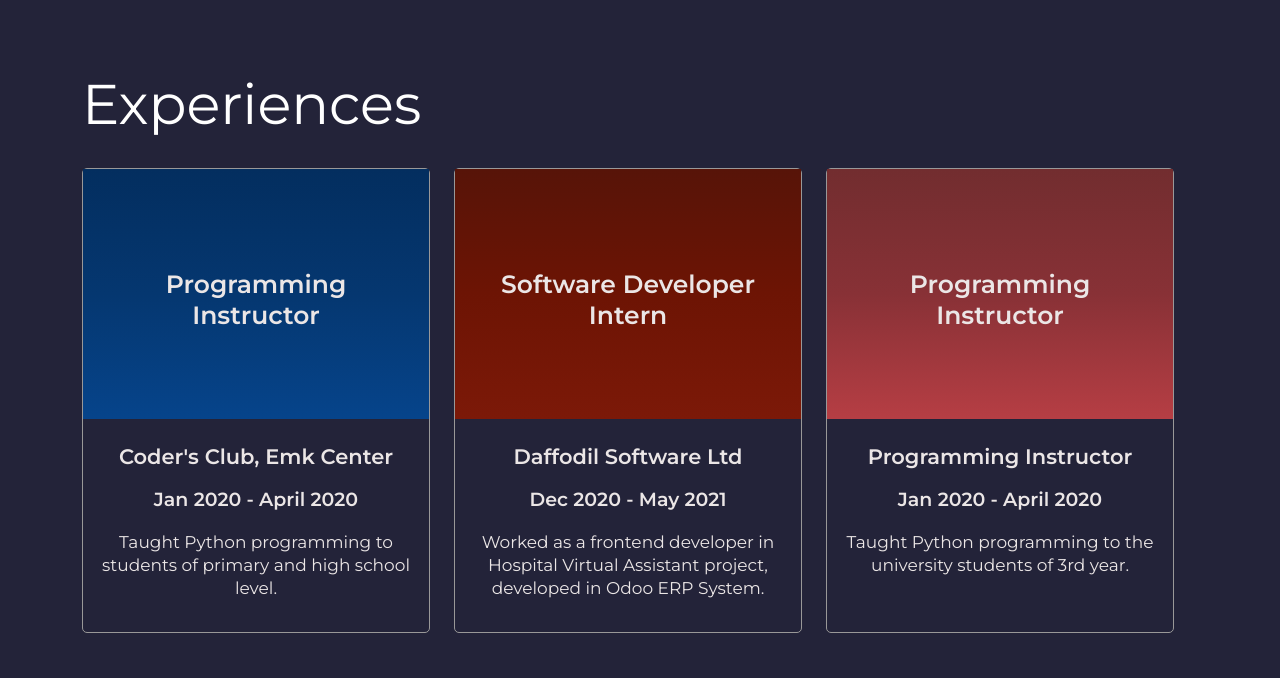
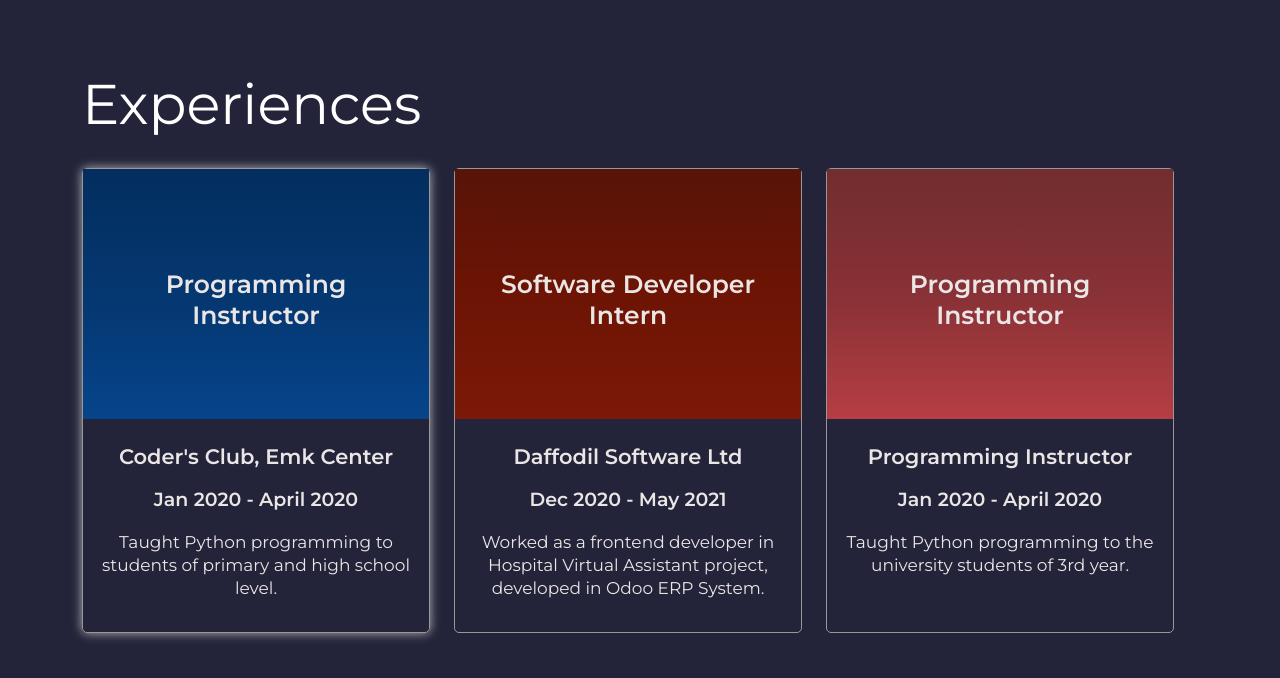
Before and after one commit to stsharin/Dev-Portfolio, a React (Create React App) app: page / in a window 1280 px wide. In both pictures the pointer is over the element 256 px from the left and 3349 px from the top of the page. Shown: the part 2949-3627 px from the top of the page. Built offline with nearby package versions, Linux system fonts and the light colour scheme.

Commit message:
added transitions

```diff
--- a/src/components/Experience/Experience.css
+++ b/src/components/Experience/Experience.css
@@ -15,6 +15,10 @@
 .exp__card{
     border: 1px solid rgb(153, 152, 152);
     border-radius: 5px;
+    transition: box-shadow .3s;
+}
+.exp__card:hover{
+    box-shadow: 0 0 11px rgba(207, 206, 206, 0.856);
 }
 
 .card__banner__one{
--- a/src/components/Projects/Projects.css
+++ b/src/components/Projects/Projects.css
@@ -15,7 +15,12 @@
     background-color: #272740;
     box-shadow: 0 4px 8px 0 rgb(231, 230, 230), 0 6px 20px 0 rgba(194, 193, 193, 0.19);
     text-align: center;
+    transition: all 0.5s linear;
 }
+.pro__card:hover{
+    background-color: #6e42c6;
+}
+
 .pro__card img{
     width: 30%;
     padding-top: 15px;
```
